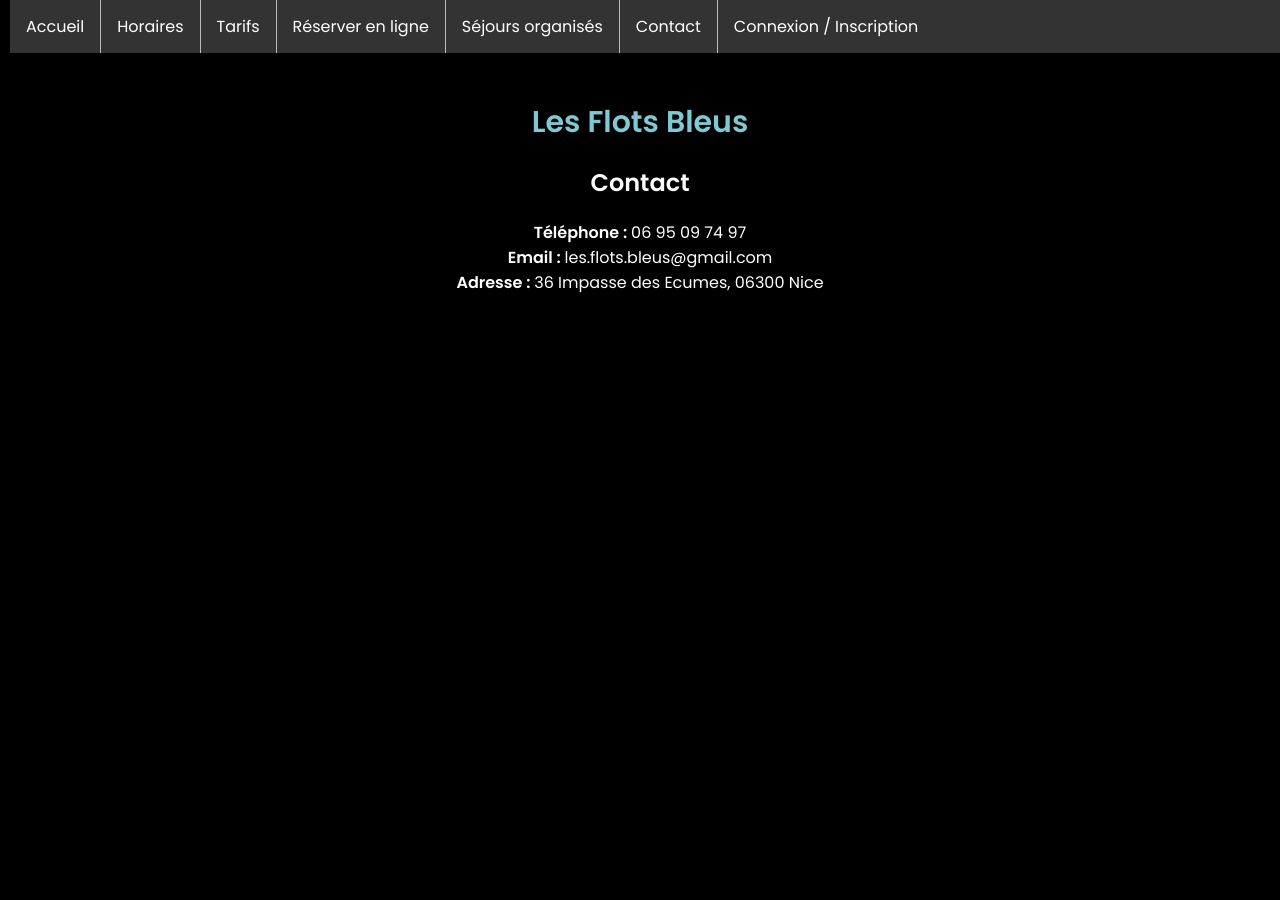
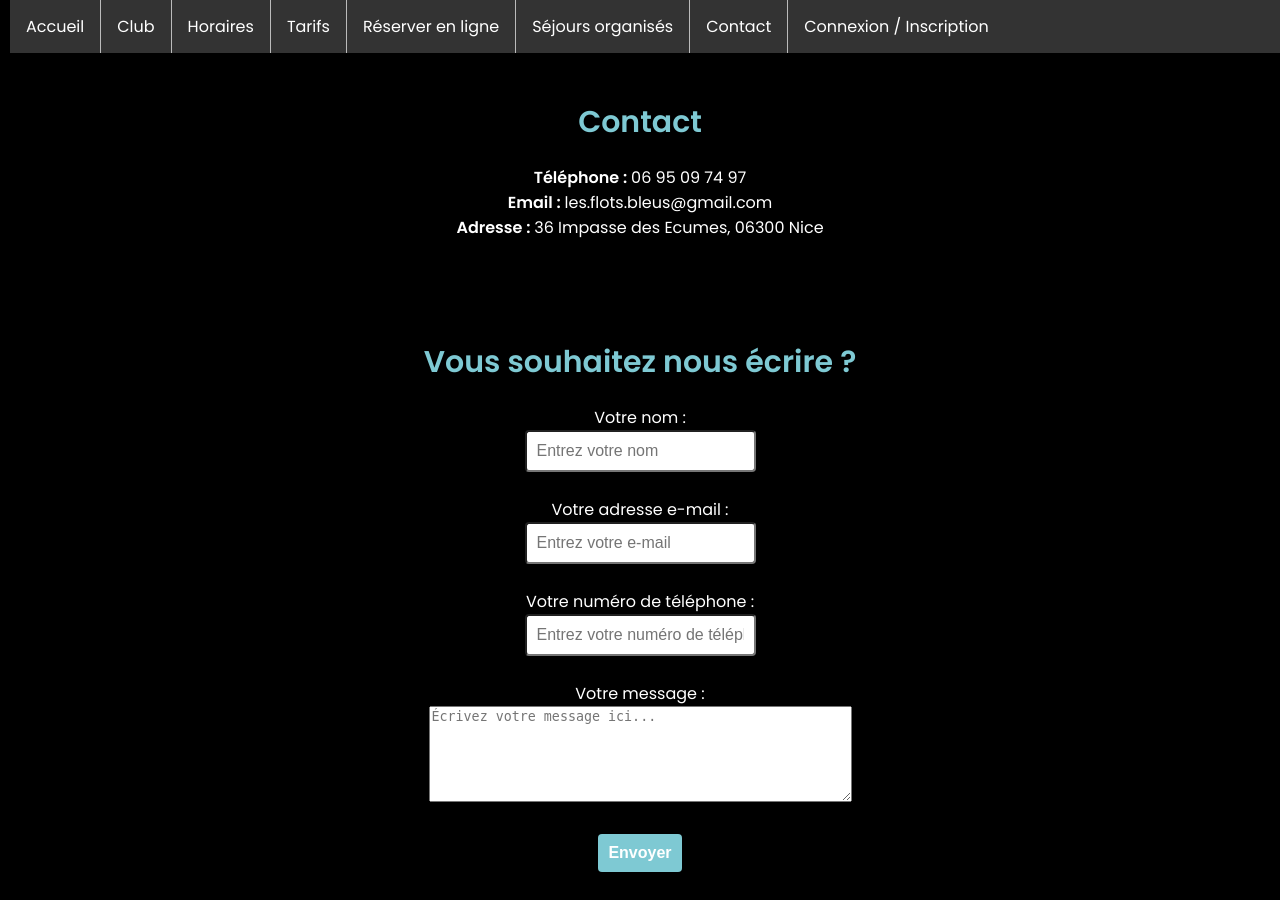
Before and after one commit to wiisar/voileProject, a PHP site: page /contact.html in a window 1280 px wide. Run offline with PHP 8.4, Linux system fonts and the light colour scheme.

Commit message:
Modif certain truc

```diff
--- a/html/contact.html
+++ b/html/contact.html
@@ -11,6 +11,7 @@
 
     <ul>
         <li><a href="home.php">Accueil</a></li>
+        <li><a href="club.html">Club</a></li>
         <li><a href="horaires.html">Horaires</a></li>
         <li><a href="pricing.html">Tarifs</a></li>
         <li><a href="reservation.html">Réserver en ligne</a></li>
@@ -19,12 +20,31 @@
         <li class="login-signup"><a href="login.php">Connexion / Inscription</a></li>
     </ul>
 
-    <h1 id="titre-centre-nautique">Les Flots Bleus</h1>
-    <h2 id="titre-onglet">Contact</h2>
+    <h1 id="titre-centre-nautique">Contact</h1>
 
     <strong>Téléphone : </strong>06 95 09 74 97<br>
     <strong>Email : </strong>les.flots.bleus@gmail.com<br>
-    <strong>Adresse : </strong>36 Impasse des Ecumes, 06300 Nice<br>
+    <strong>Adresse : </strong>36 Impasse des Ecumes, 06300 Nice
+
+    <h1 id="titre-centre-nautique">Vous souhaitez nous écrire ?</h1>
+    <section id="mail">
+        <form action="mailto:contact@lesflotsbleus.com" method="post" enctype="text/plain">
+            <label for="name">Votre nom :</label><br>
+            <input type="text" id="name" name="name" placeholder="Entrez votre nom" required><br><br>
+
+            <label for="email">Votre adresse e-mail :</label><br>
+            <input type="email" id="email" name="email" placeholder="Entrez votre e-mail" required><br><br>
+
+            <label for="phone">Votre numéro de téléphone :</label><br>
+            <input type="tel" id="phone" name="phone" placeholder="Entrez votre numéro de téléphone" required><br><br>
+
+            <label for="message">Votre message :</label><br>
+            <textarea id="message" name="message" rows="6" cols="50" placeholder="Écrivez votre message ici..." required></textarea><br><br>
+
+            <button type="envoyer" class="bouton-envoyer">Envoyer</button>
+        </form>
+    </section>
+
 
     <script src="script.js"></script>
 </body>
--- a/html/home.php
+++ b/html/home.php
@@ -12,6 +12,7 @@
     <!-- Onglets principaux (barre horizontale) -->
     <ul>
         <li><a href="home.php">Accueil</a></li>
+        <li><a href="club.html">Club</a></li>
         <li><a href="horaires.html">Horaires</a></li>
         <li><a href="pricing.html">Tarifs</a></li>
         <li><a href="reservation.html">Réserver en ligne</a></li>
```
